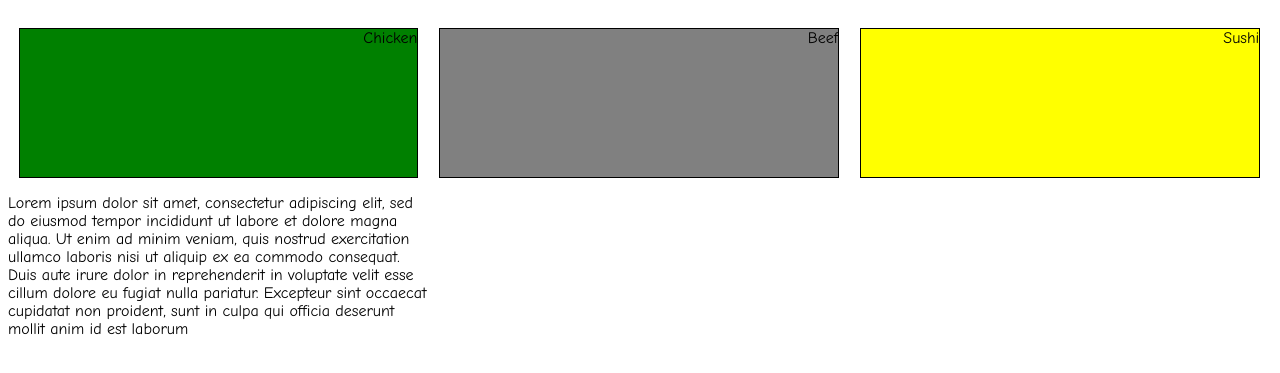
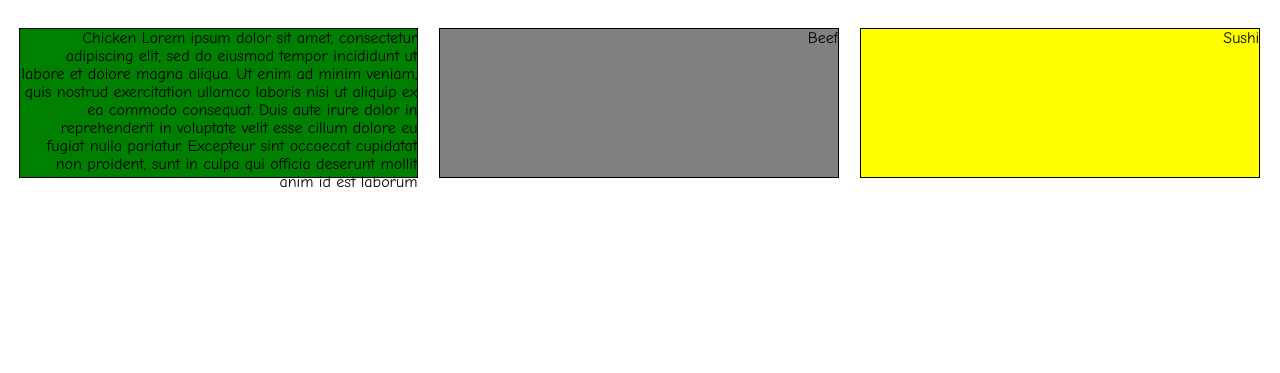
Before and after one commit to iamanujsharma/Module-2-Coursera, a plain HTML site: page index.html in a window 1280 px wide. Shown: the part 61-434 px from the top of the page. Drawn offline with Linux system fonts and the light colour scheme.

Commit message:
Update index.html

```diff
--- a/index.html
+++ b/index.html
@@ -10,9 +10,9 @@
 <h1>Our Menu</h1>
 
 <div class="row">
-  <div class="col-lg-4 col-md-5"><p class="green">Chicken</p>
+  <div class="col-lg-4 col-md-5"><p class="green">Chicken
   Lorem ipsum dolor sit amet, consectetur adipiscing elit, sed do eiusmod tempor incididunt ut labore et dolore magna aliqua. Ut enim ad minim veniam, quis nostrud exercitation ullamco laboris nisi ut aliquip ex ea commodo consequat. Duis aute irure dolor in reprehenderit in voluptate velit esse cillum dolore eu fugiat nulla pariatur. Excepteur sint occaecat cupidatat non proident, sunt in culpa qui officia deserunt mollit anim id est laborum
-  </div>
+ </p> </div>
   <div class="col-lg-4 col-md-5"><p class="pink">Beef</p></div>
   <div class="col-lg-4 col-md-12"><p class="yellow">Sushi</p></div>
 </div>
```
